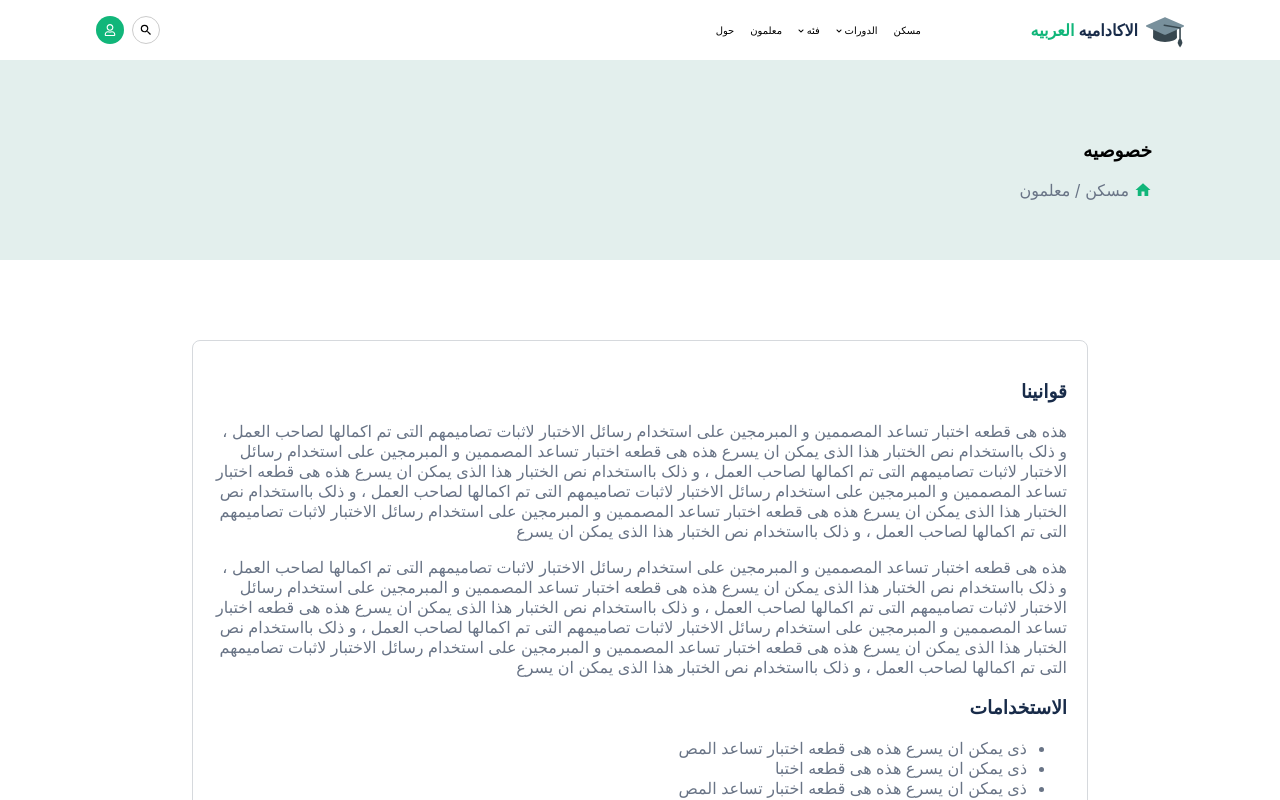
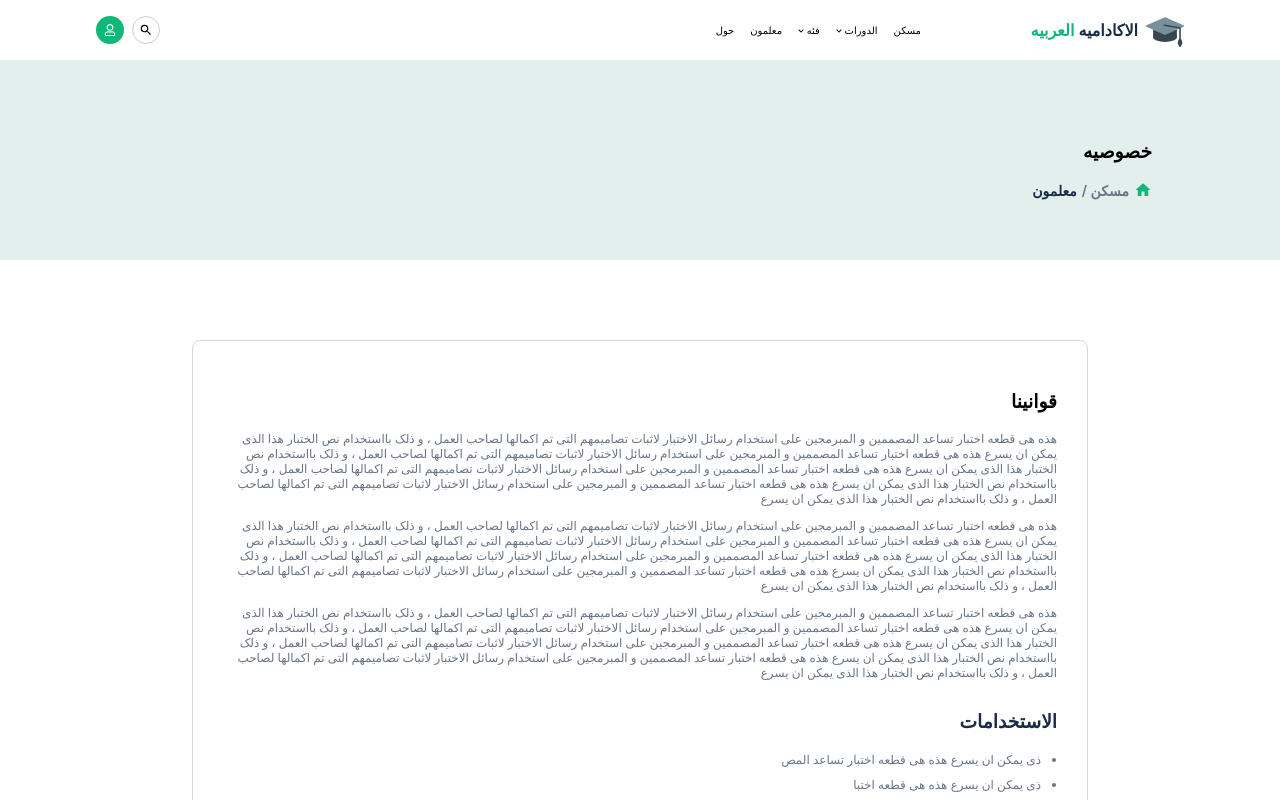
Before and after one commit to headria/arabacademy, a Next.js app: page / in a window 1280 px wide. Shown: the top 800 px of the page. Built offline with nearby package versions, Linux system fonts and the light colour scheme.

Commit message:
fix content box styling problems

```diff
--- a/components/MasterPage/MasterPage.tsx
+++ b/components/MasterPage/MasterPage.tsx
@@ -13,13 +13,24 @@ function MasterPage({}: Props) {
                         <h3>خصوصیه</h3>
                     </span>
                     <span className={styles.breadcrumbs}>
-                        <MdHome color="#11b67a" size={18} /> مسکن / معلمون
+                        <MdHome color="#11b67a" size={18} /> مسکن / <span className={styles.active}>معلمون</span>
                     </span>
                 </div>
             </div>
             <div className={styles.content}>
                 <div className={styles.contentBox}>
                     <h3>قوانینا</h3>
+                    <p>
+                        هذه هی قطعه اختبار تساعد المصممین و المبرمجین علی استخدام رسائل الاختبار
+                        لاثبات تصامیمهم التی تم اکمالها لصاحب العمل ، و ذلک بااستخدام نص الختبار هذا
+                        الذی یمکن ان یسرع هذه هی قطعه اختبار تساعد المصممین و المبرمجین علی استخدام
+                        رسائل الاختبار لاثبات تصامیمهم التی تم اکمالها لصاحب العمل ، و ذلک بااستخدام
+                        نص الختبار هذا الذی یمکن ان یسرع هذه هی قطعه اختبار تساعد المصممین و
+                        المبرمجین علی استخدام رسائل الاختبار لاثبات تصامیمهم التی تم اکمالها لصاحب
+                        العمل ، و ذلک بااستخدام نص الختبار هذا الذی یمکن ان یسرع هذه هی قطعه اختبار
+                        تساعد المصممین و المبرمجین علی استخدام رسائل الاختبار لاثبات تصامیمهم التی
+                        تم اکمالها لصاحب العمل ، و ذلک بااستخدام نص الختبار هذا الذی یمکن ان یسرع
+                    </p>
                     <p>
                         هذه هی قطعه اختبار تساعد المصممین و المبرمجین علی استخدام رسائل الاختبار
                         لاثبات تصامیمهم التی تم اکمالها لصاحب العمل ، و ذلک بااستخدام نص الختبار هذا
--- a/styles/MasterPage.module.css
+++ b/styles/MasterPage.module.css
@@ -26,6 +26,11 @@
     align-items: center;
     gap: 5px;
     color: #697486;
+    font-size: 14px;
+    font-weight: 600;
+}
+.active {
+    color: #182b49;
 }
 
 .content {
@@ -39,17 +44,27 @@
     height: 80%;
     border: 1px solid #d6d9dd;
     border-radius: 8px;
-    padding: 20px;
+    padding: 30px;
     margin: 80px 0;
 }
 
-.contentBox h3 {
+.contentBox h3:not(:nth-child(1)) {
     color: #182b49;
+    margin-top: 30px;
 }
 .contentBox p {
     color: #697486;
+    font-size: 12px;
+    font-weight: 500;
+}
+
+.contentBox ul {
+    padding-inline-start: 16px;
 }
 
 .contentBox li {
     color: #697486;
+    font-size: 12px;
+    font-weight: 500;
+    margin-bottom: 10px;
 }
```
